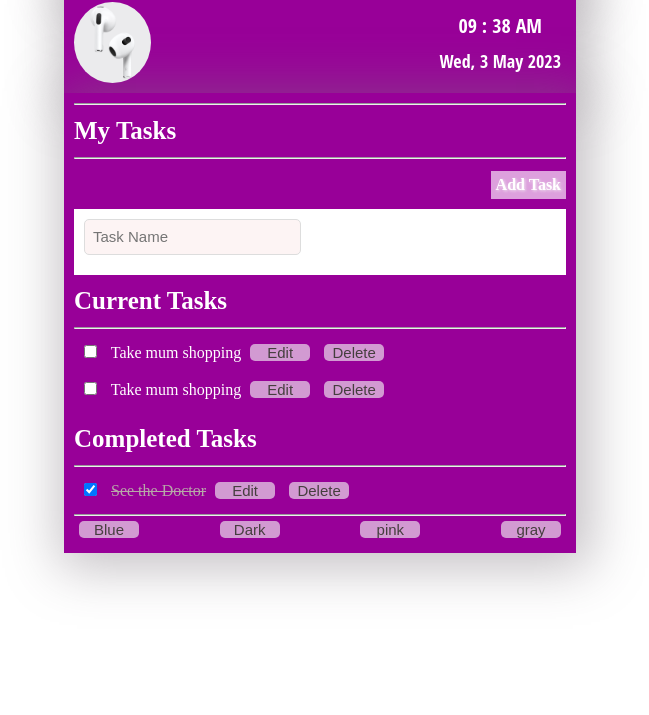
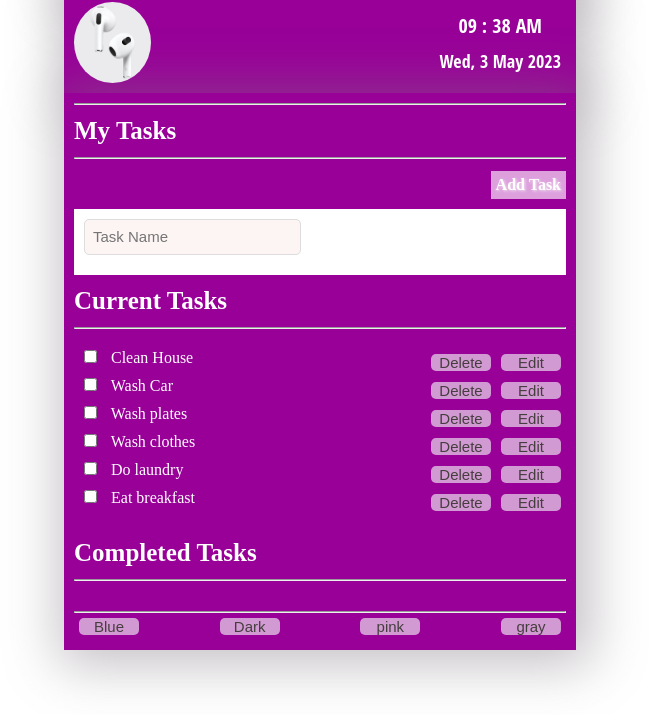
Before and after one commit to Temmy6710/TaskManager, a plain HTML site: page index.html in a window 1280 px wide. Shown: the part 85-800 px from the top of the page, without its empty margins (320-969 px from the left). Drawn offline with Linux system fonts and the light colour scheme.

Commit message:
JS Update

```diff
--- a/index.html
+++ b/index.html
@@ -4,7 +4,7 @@
     <meta charset="UTF-8">
     <meta http-equiv="X-UA-Compatible" content="IE=edge">
     <meta name="viewport" content="width=device-width, initial-scale=1.0">
-    <link rel="stylesheet" href="./index.css">
+    <link rel="stylesheet" href="./taskmanager.css">
     <title>Task Manager</title>
 </head>
 <body>
@@ -33,33 +33,26 @@
             <div id="taskadded">
                 <h2>Current Tasks</h2>
                 <hr>
-                <ul id="taskincomplete">
-                    <li>
+                <ul id="taskincomplete" class="container">
+                    <li id="test">
                         <input type="checkbox">
                         <label>Take mum shopping</label>
-                        <!-- <input type="text"> -->
-                        <button id="edit">Edit</button>
-                        <button id="delete">Delete</button>
-                    </li>
-                    <li>
-                        <input type="checkbox">
-                        <label>Take mum shopping</label>
-                        <!-- <input type="text"> -->
-                        <button id="edit">Edit</button>
-                        <button id="delete">Delete</button>
+                        <input type="text" style="display: none">
+                        <button id="edit" onclick="edit_element()">Edit</button>
+                        <button id="delete" onclick="delete_element()">Delete</button>
                     </li>
                 </ul>
             </div>
             <div id="completedtasks">
                 <h2>Completed Tasks</h2>
                 <hr>
-                <ul id="taskcomplete">
+                <ul id="taskcomplete" class="container">
                 <li>
-                    <input type="checkbox" checked>
+                    <!-- <input type="checkbox" checked>
                     <label>See the Doctor</label>
-                    <!-- <input type="text"> -->
+                    <input type="text">
                     <button id="edit">Edit</button>
-                    <button id="delete">Delete</button>
+                    <button id="delete">Delete</button> -->
                 </li>
                 </ul>
                 <hr>
@@ -72,6 +65,6 @@
             </div>
         </div>
     </div>
-    <script src="./index.js"></script>
+    <script src="./taskmanager.js"></script>
 </body>
 </html>
--- a/index.css
+++ b/taskmanager.css
@@ -1,6 +1,9 @@
 *{
     margin: 0;
     padding: 0;
+}
+:root{
+    --primary_color: #ff4
 }
 h2{
     padding: 12px 0;
@@ -52,6 +55,7 @@ input[type="checkbox"]{
 #portfolio{
     display: flex;
     justify-content: space-between;
+    /* background-color: var(--primary_color); */
     background-color: rgb(152, 0, 152);
     box-shadow: 5px 5px 50px 10px rgba(127, 118, 127, 0.459);
 }
@@ -95,6 +99,9 @@ input[type="checkbox"]{
     right: 0;
     top: 68px;
 }
+.container{
+    padding: 10px 0;
+}
 #newentry{
     margin-top: 50px;
     background-color: white;
@@ -104,6 +111,9 @@ input[type="checkbox"]{
 #delete:hover{
     color: red;
     /* background-color: red; */
+}
+#test button{
+    float: right;
 }
 #taskcomplete label{
     text-decoration: line-through;
--- a/index.js
+++ b/taskmanager.js
@@ -35,8 +35,60 @@ function update(t) {
     }
 }
 Time();
+var Task = new Array("Clean House", "Wash Car", "Wash plates", "Wash clothes", "Do laundry","Eat breakfast");
+var task_container = document.getElementById('test');
+function updateUI(Task){
+    var task_content = '';
+    var i=0;
+    for (i in Task){
+        // console.log(Task[i]);
+        // var item = "<div>" + Task[1] + "</div>"
+        task_content = task_content + `<li id="test${i}">
+                                                <input type="checkbox">
+                                                <label id='label${i}'>${Task[i]}</label>
+                                                <input type="text" id='text${i}' style="display: none">
+                                                <button id="edit${i}" onclick="edit_element(${i})">Edit</button>
+                                                <button id="delete${i}" onclick="delete_element(${i})">Delete</button>
+                                        </li>`;
+        console.log(task_content);
+    }
+    task_container.innerHTML = task_content;
+    console.log(task_container);
+    return(task_content)
+}
+updateUI(Task)
 
-// console.log(addtask)
+
+function delete_element(i){
+    // console.log(test)
+    var del = document.getElementById('test'+i);
+    console.log(del)
+    del =  del.innerHTML = '';
+    console.log(del)
+
+    // console.log(test[i])
+}
+
+editing = true;
+function edit_element(i){
+    var label = document.getElementById('label'+i);
+    var edit = document.getElementById('text'+i);
+    // event with enter
+    if(editing == true){
+        edit.style.display = 'inline-block';
+        label.style.display = 'none';
+        edit.value = label.innerText;
+        editing = false;
+        console.log(editing)
+        console.log(edit)
+    }else{
+        edit.style.display = 'none';
+        label.style.display = 'inline-block';
+        label.innerText = edit.value;
+        editing = true;
+        console.log(edit.value)
+    }
+}
 
 var title = document.getElementById("title");
 var port = document.getElementById("portfolio");
```
